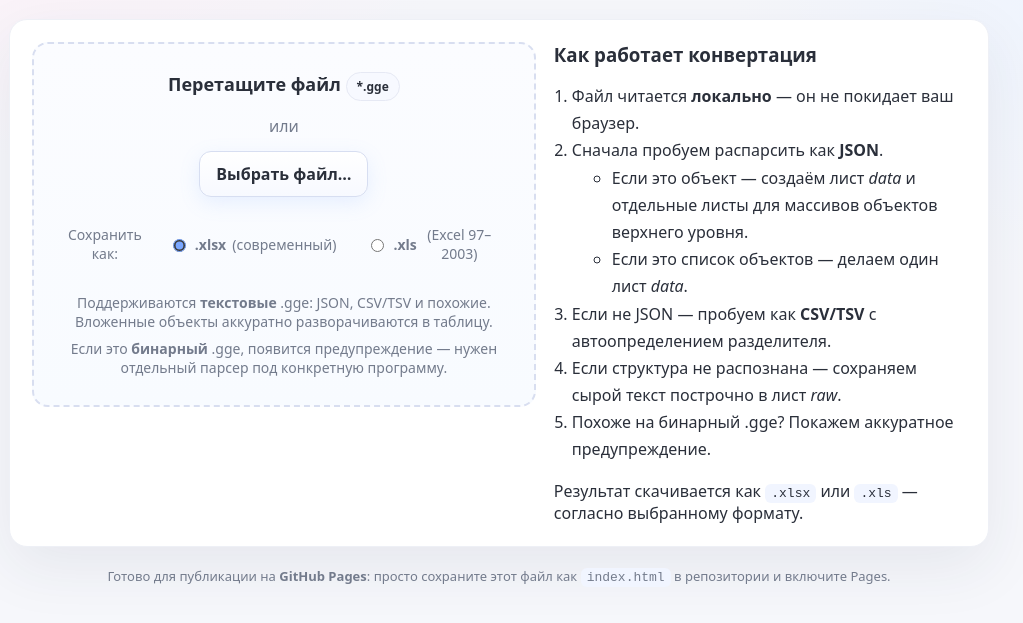
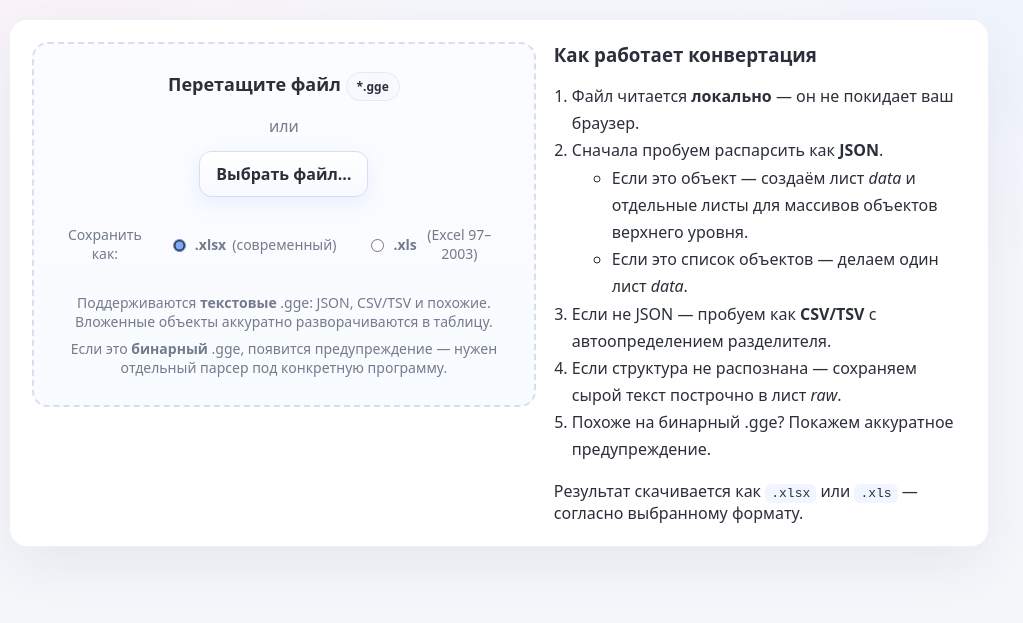
Before and after one commit to Anrash89/GGEXLS, a plain HTML site: page index.html in a window 1280 px wide. Shown: the part 121-744 px from the top of the page, without its empty margins (141-1164 px from the left). Drawn offline with Linux system fonts and the light colour scheme; a script that the page names is missing.

Commit message:
Update index.html

```diff
--- a/index.html
+++ b/index.html
@@ -140,7 +140,6 @@
     </section>
 
     <footer>
-      Готово для публикации на <b>GitHub Pages</b>: просто сохраните этот файл как <code class="inline">index.html</code> в репозитории и включите Pages.
     </footer>
   </main>
 
```
